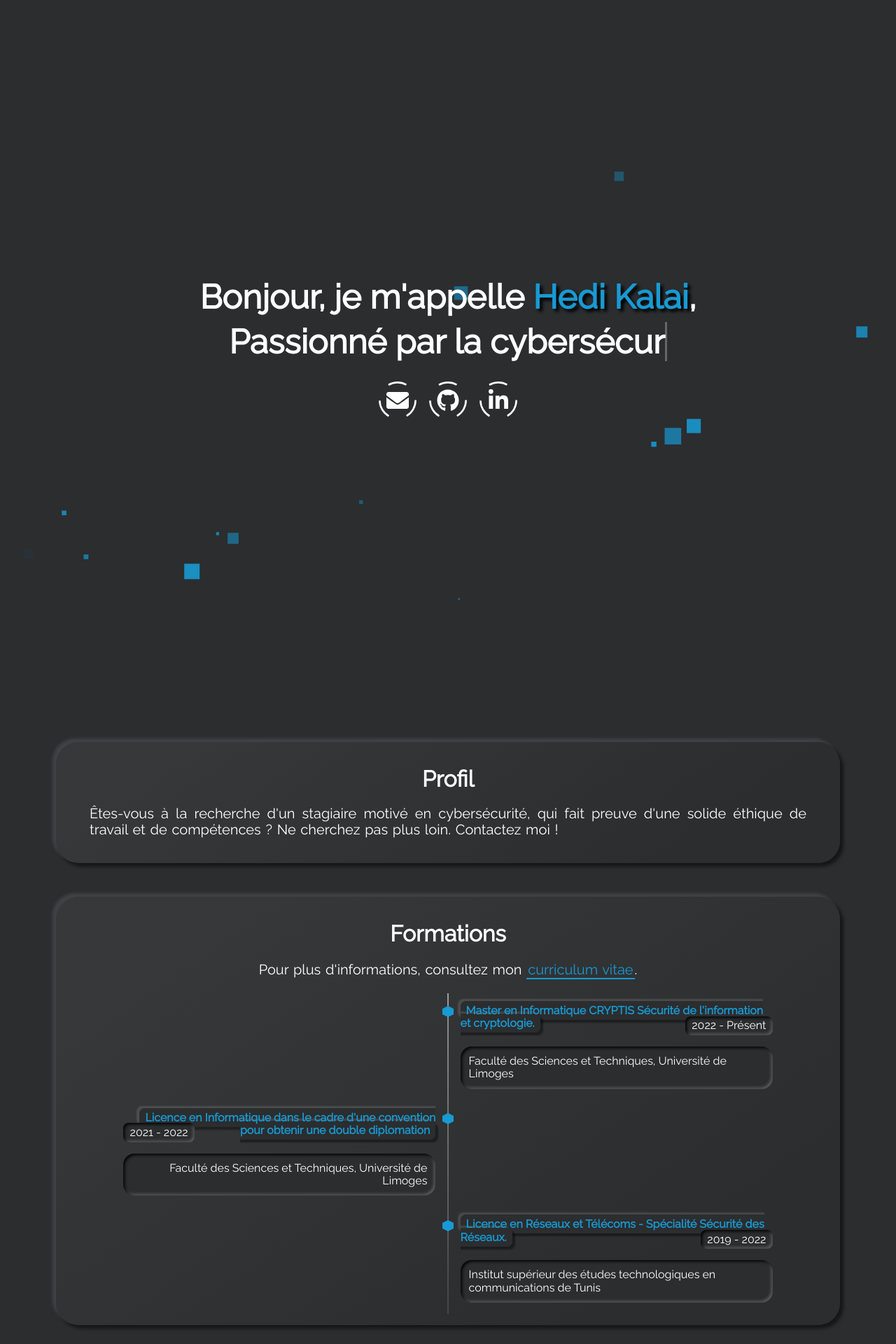
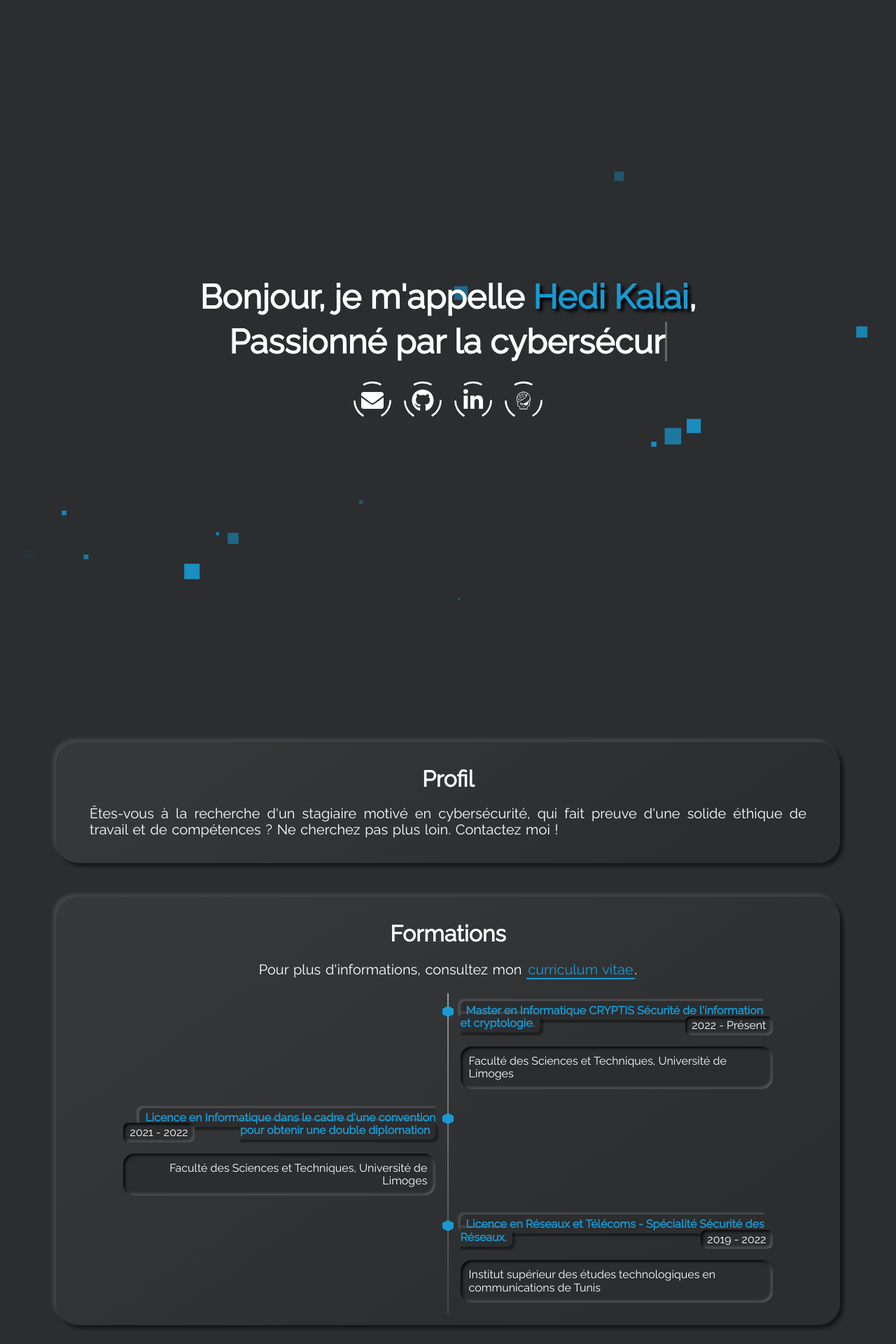
Before and after one commit to Hedi-KALAI/hedi-kalai.github.io, a Jekyll site: the page built from index.html, in a window 1280 px wide. Shown: the top 1920 px of the page at 70% size. Built offline with Jekyll 4.4.1, drawn with Linux system fonts in a browser that asks for light colours.

Commit message:
Update landing-page.html

```diff
--- a/_includes/landing-page.html
+++ b/_includes/landing-page.html
@@ -86,6 +86,20 @@
           </div>
           <span class="label">LinkedIn</span>
         </a>
+
+        <a class="social-link" aria-label="My DEV" target="_blank" rel="noreferrer"
+          href="https://www.root-me.org/Eddy_Kalai"
+        >
+          <svg viewBox="0 0 200 200" class="circle">
+            <circle cx="100" cy="100" r="80" />
+          </svg>
+          <div class="social">
+            <svg class="social-svg" viewBox="0 0 48 48">
+              <use x="12" y="12" width="24" height="24" xlink:href="/assets/img/siteon0.svg#svg72" />
+            </svg>
+          </div>
+          <span class="label">Root-Me</span>
+        </a>
       {% endif %}
 
       {% if site.twitter_username != null %}
```
